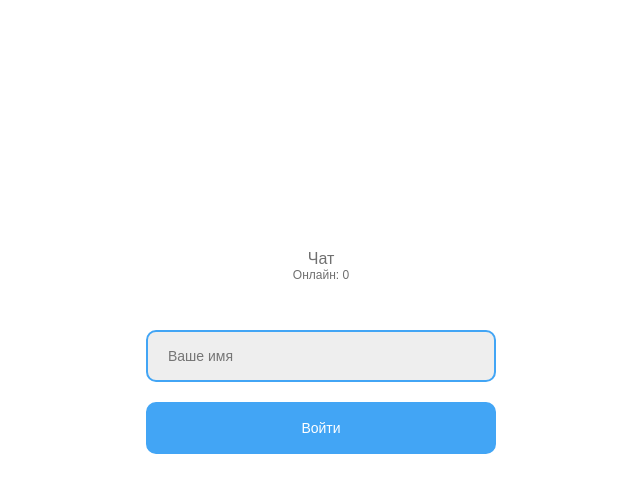
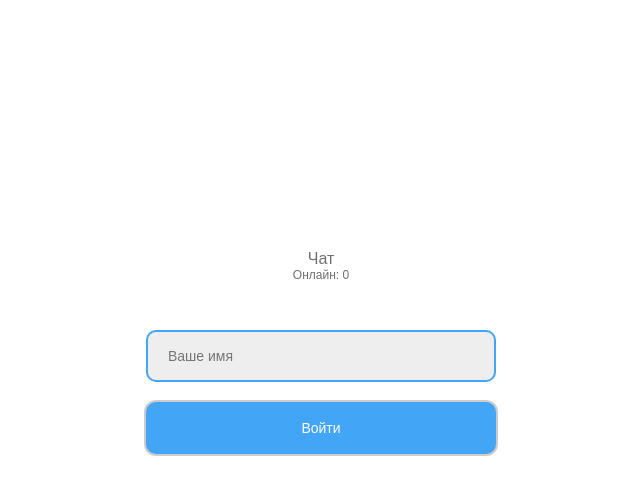
Before and after one commit to axylen/react-websocket-chat, a React (Create React App) app: page / in a window 1280 px wide. In both pictures the pointer is over the button "Войти". Shown: the top 494 px of the page, without its empty margins (319-959 px from the left). Built offline with nearby package versions, Linux system fonts and the light colour scheme; no server answers.

Commit message:
Добавлена тень на кнопку при фокусе и наведении

```diff
--- a/src/index.css
+++ b/src/index.css
@@ -53,6 +53,7 @@ body {
 .btn:focus {
   border-color: var(--color-primary);
   outline: none;
+  box-shadow: 0 0 0 2px rgba(0, 0, 0, 0.2);
 }
 
 .btn--primary {
```
